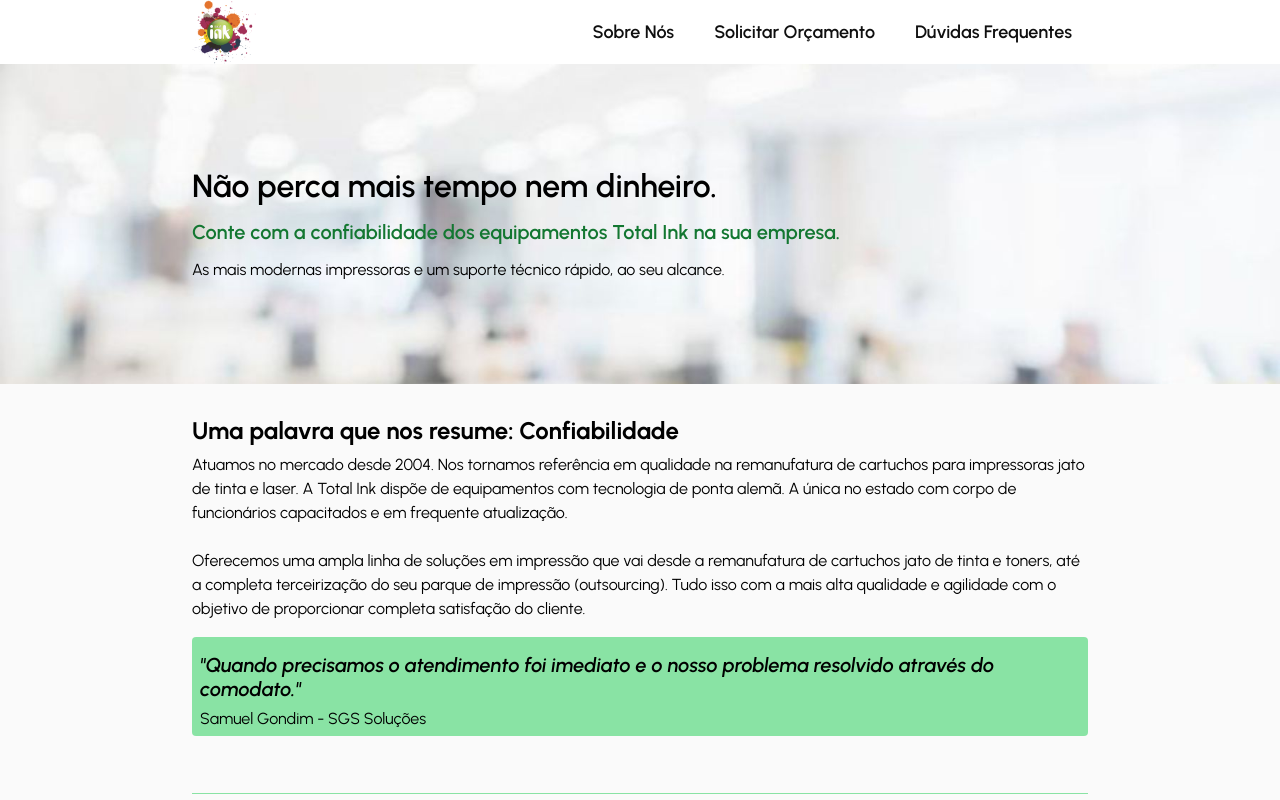
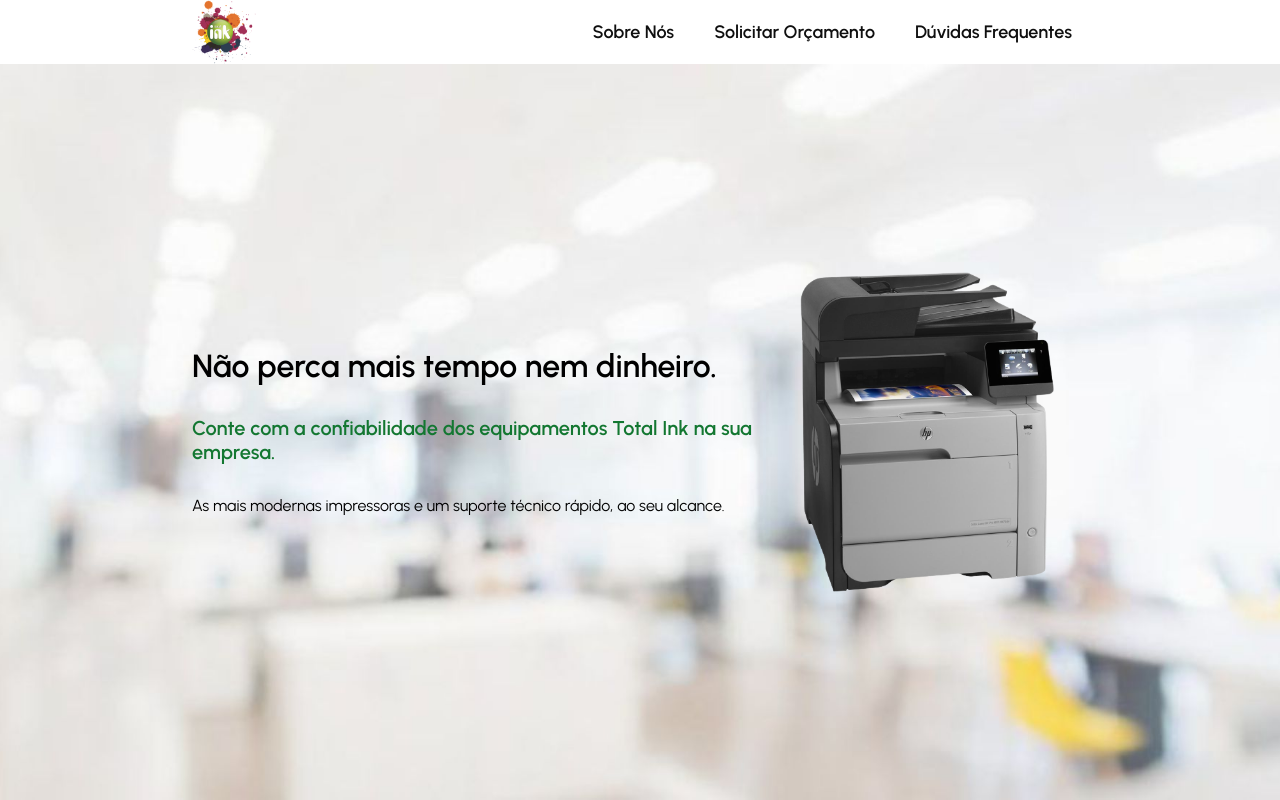
Before and after one commit to diegonacif/totalink-page, a React (Vite) app: page / in a window 1280 px wide. Shown: the top 800 px of the page. Built offline with nearby package versions, Linux system fonts and the light colour scheme.

Commit message:
feat: printer animated

```diff
--- a/src/components/Modal/Modal.jsx
+++ b/src/components/Modal/Modal.jsx
@@ -1,15 +1,39 @@
+import { useTransition, animated } from '@react-spring/web';
+import { useState, useEffect } from 'react';
+
 import '../../css/App.css';
-import brother from '../../assets/brother.png';
+import brother from '../../assets/hp-color-laser.png';
 
 export const Modal = () => {
+
+// Printer Animation
+const [printerVisible, setPrinterVisible] = useState(false);
+useEffect(() => {
+  setPrinterVisible(true);
+}, [])
+const transitions = useTransition(printerVisible, {
+  from: { x: 20, y: 0, opacity: 0 },
+  enter: { x: 0, y: 0, opacity: 1 },
+  leave: { x: 20, y: 0, opacity: 0 },
+  config: {duration: 1000},
+  delay: 300
+});
+
   return (
     <div className="modal-container">
       <section>
-        <h1>Não perca mais tempo nem dinheiro.</h1>
-        <h4>Conte com a confiabilidade dos equipamentos Total Ink na sua empresa.</h4>
-        <h6>As mais modernas impressoras e um suporte técnico rápido, ao seu alcance.</h6>
+        <div className="modal-text">
+          <h1>Não perca mais tempo nem dinheiro.</h1>
+          <h4>Conte com a confiabilidade dos equipamentos Total Ink na sua empresa.</h4>
+          <h6>As mais modernas impressoras e um suporte técnico rápido, ao seu alcance.</h6>
+        </div>
+        {
+          transitions(
+            (styles, item) => item &&
+            <animated.img src={brother} alt="impressora hp color" style={styles} />
+          )
+        }
       </section>
-      {/* <img src={brother} alt="Impressora Brother" /> */}
     </div>
   )
 }
--- a/src/components/Modal/_Modal.scss
+++ b/src/components/Modal/_Modal.scss
@@ -3,7 +3,7 @@
   flex-direction: column;
   justify-content: center;
 
-  height: 20rem;
+  height: calc(100vh - 4rem);
   width: 100%;
   padding: 1rem;
   background: url(#{$assets-path}/office-bg.jpg);
@@ -13,8 +13,14 @@
 
   section {
     display: flex;
+    align-items: center;
+    justify-content: center;
+    gap: 1rem;
+
+    .modal-text {
+      display: flex;
       flex-direction: column;
-    row-gap: 1rem;
+      row-gap: 2rem;
 
       h1 {
         font-size: 2rem;
@@ -34,6 +40,12 @@
         line-height: 1.25rem;
       }
     }
+
+    img {
+      width: 20rem;
+    }
+  }
+
   @media only screen and ($tablet-size) {
     padding: 1rem 4rem;
   }
--- a/src/css/App.css
+++ b/src/css/App.css
@@ -85,7 +85,7 @@
   display: flex;
   flex-direction: column;
   justify-content: center;
-  height: 20rem;
+  height: calc(100vh - 4rem);
   width: 100%;
   padding: 1rem;
   background: url(../assets/office-bg.jpg);
@@ -95,24 +95,33 @@
 }
 .modal-container section {
   display: flex;
+  align-items: center;
+  justify-content: center;
+  gap: 1rem;
+}
+.modal-container section .modal-text {
+  display: flex;
   flex-direction: column;
-  row-gap: 1rem;
+  row-gap: 2rem;
 }
-.modal-container section h1 {
+.modal-container section .modal-text h1 {
   font-size: 2rem;
   font-weight: 600;
   line-height: 2.25rem;
 }
-.modal-container section h4 {
+.modal-container section .modal-text h4 {
   font-size: 1.25rem;
   font-weight: 600;
   line-height: 1.5rem;
   color: #137731;
 }
-.modal-container section h6 {
+.modal-container section .modal-text h6 {
   font-size: 1rem;
   font-weight: 400;
   line-height: 1.25rem;
+}
+.modal-container section img {
+  width: 20rem;
 }
 @media only screen and (min-width: 600px) {
   .modal-container {
```
Also changed, not shown: src/assets/hp-color-laser.png (added), 1 other file (tests, documents, lock files or other folders). Lines whose indentation alone changed are shown as unchanged.
